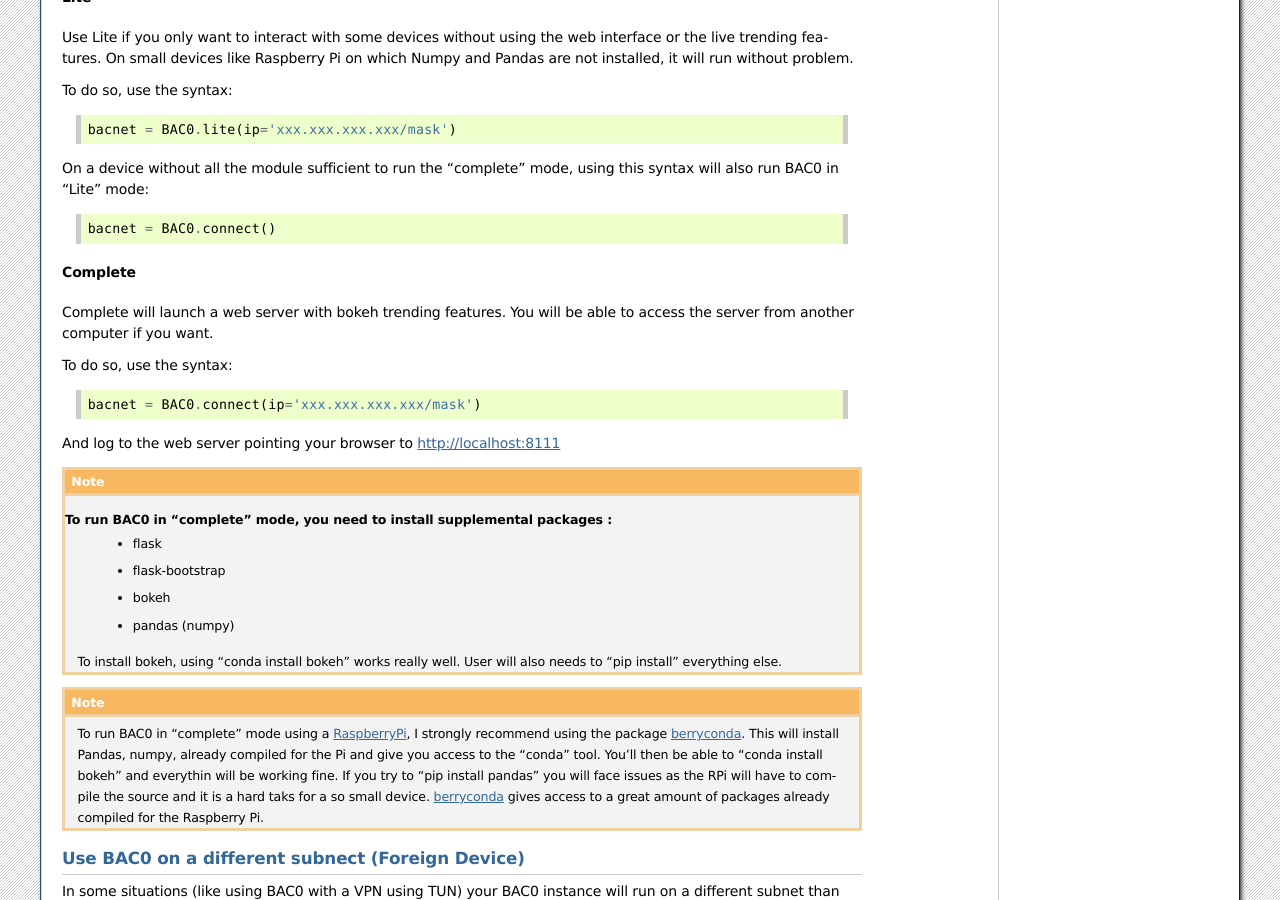
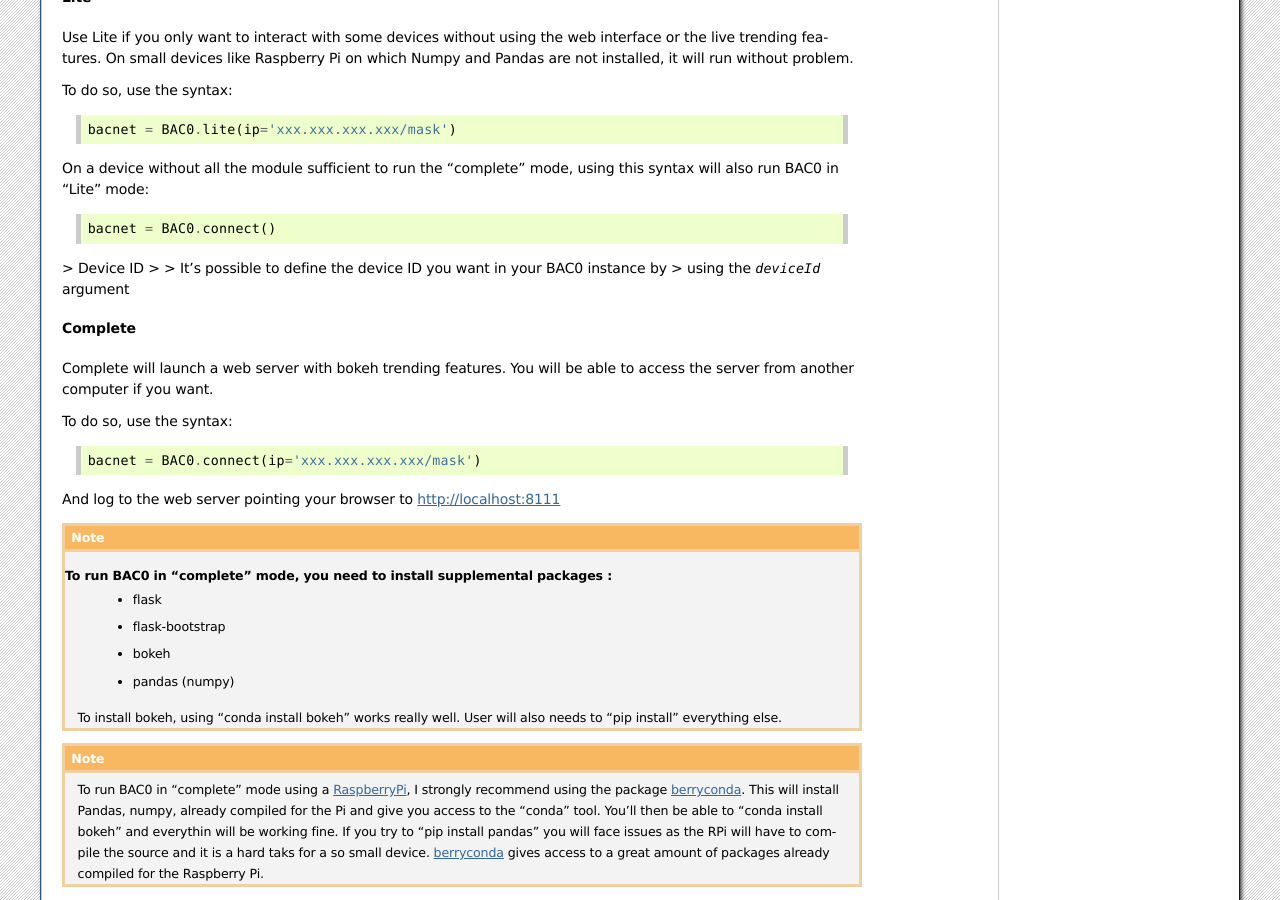
Before and after one commit to ChristianTremblay/BAC0, a Sphinx documentation site: the page built from doc/source/connect.rst, in a window 1280 px wide and 900 px high, scrolled down 875 px. Built offline with Sphinx 7.4.7, drawn with Linux system fonts in a browser that asks for light colours; the version number could not be read and is left out.

Commit message:
Doc : How to specify deviceId

```diff
--- a/doc/source/connect.rst
+++ b/doc/source/connect.rst
@@ -53,6 +53,11 @@ On a device without all the module sufficient to run the "complete" mode, using
 this syntax will also run BAC0 in "Lite" mode::
 
     bacnet = BAC0.connect()
+
+> Device ID
+>
+> It's possible to define the device ID you want in your BAC0 instance by
+> using the `deviceId` argument
 
 Complete
 ............
```
